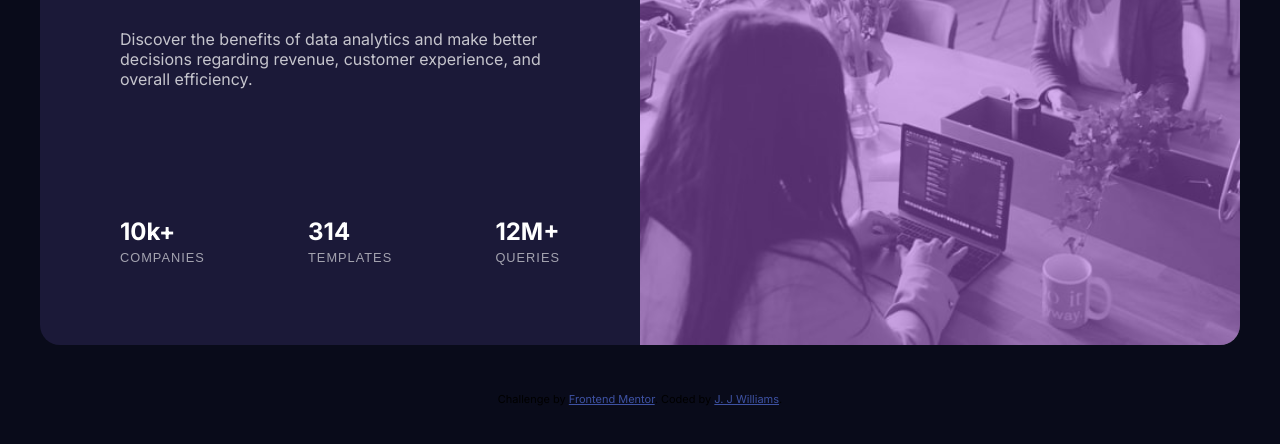
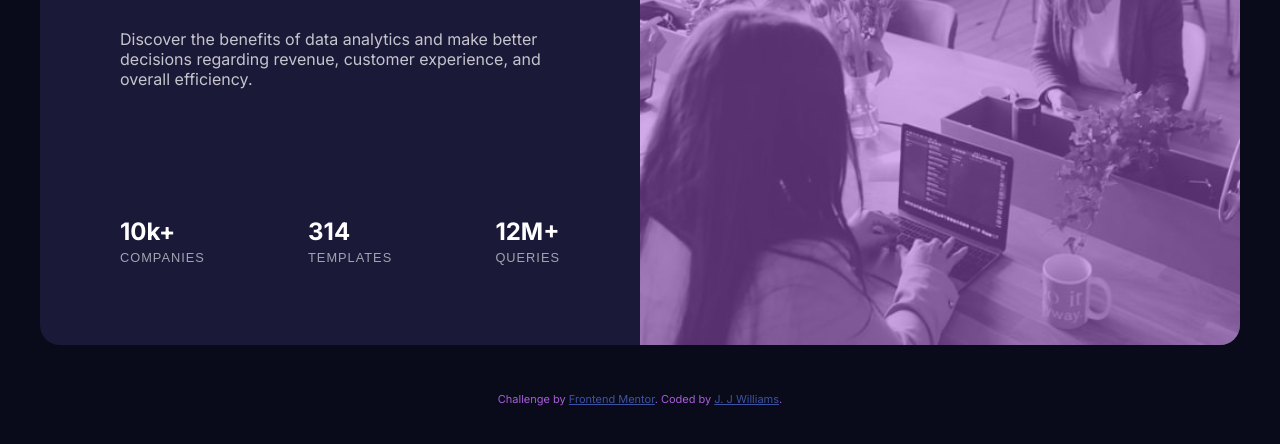
Before and after one commit to Willedwest/Stats-preview-card.fe, a plain HTML site: page index.html in a window 1280 px wide. Shown: the part 308-752 px from the top of the page. Drawn offline with Linux system fonts and the light colour scheme.

Commit message:
Update Style.css

```diff
--- a/Style.css
+++ b/Style.css
@@ -97,6 +97,7 @@ main .container .image .color-overlay{
 
 footer {
   margin-top: -100px;
+  color: hsl(277, 64%, 61%);
 }
 
 .attribution {
```
